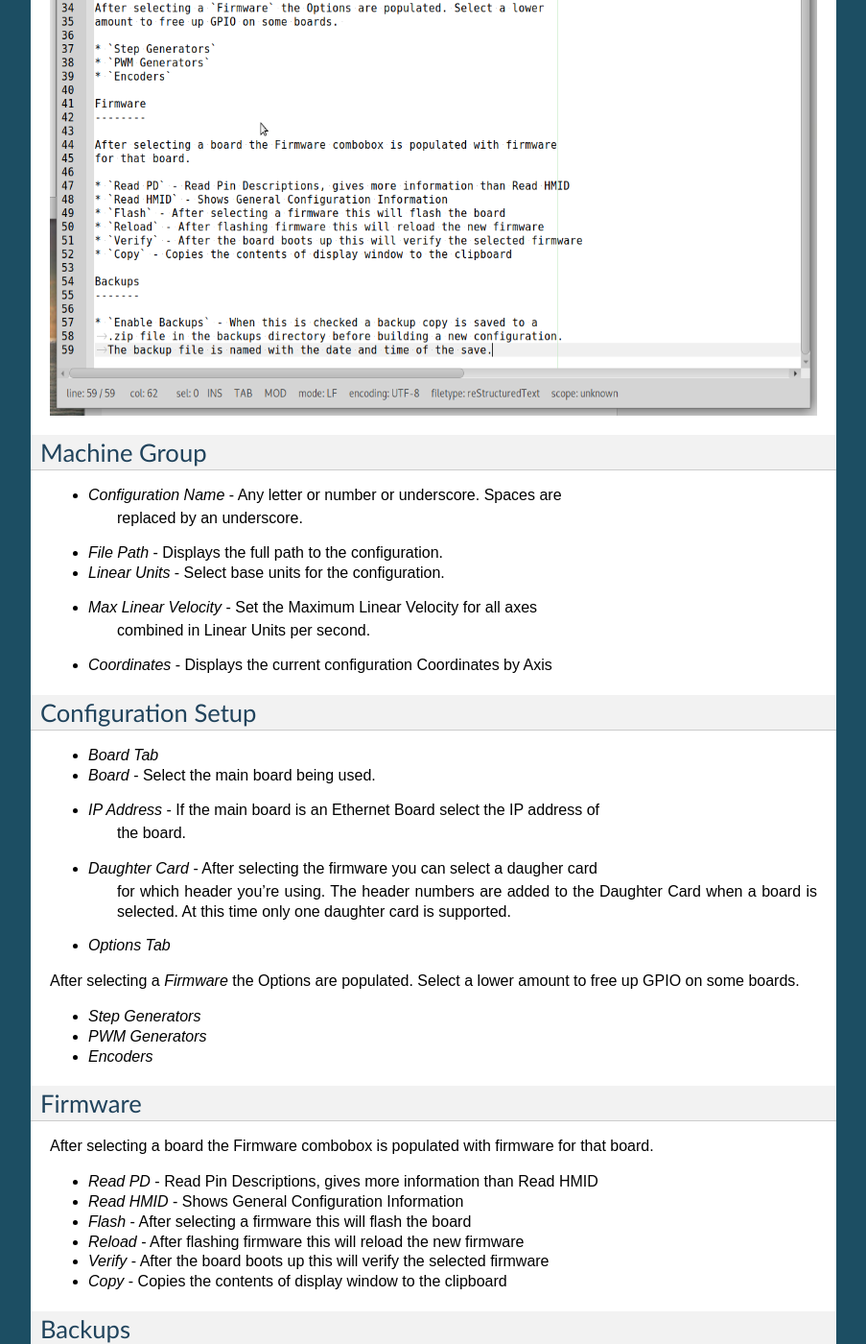
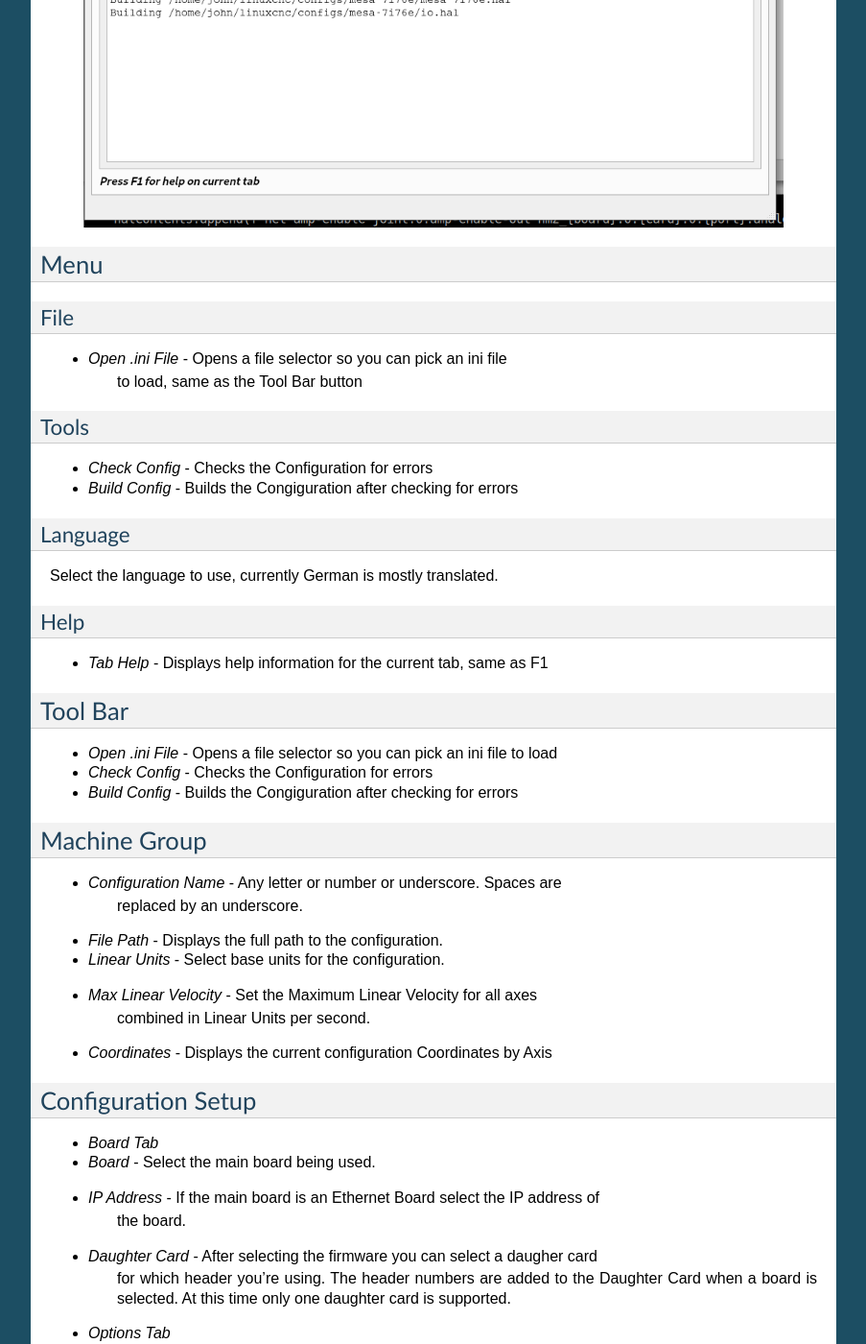
Before and after one commit to silopolis/mesact, a Sphinx documentation site: the page built from docs/source/machine.rst, in a window 1280 px wide and 1400 px high, scrolled down 570 px. Shown: the whole window at 96% size, without its empty margins (198-1101 px from the left). Built offline with Sphinx 7.4.7, drawn with Linux system fonts in a browser that asks for light colours; some of the changed text lies outside the part shown.

```diff
--- a/docs/source/index.rst
+++ b/docs/source/index.rst
@@ -10,3 +10,5 @@ The Mesa Configuration Tool creates LinuxCNC configuration files for
 
    install
    machine
+   info
+   display
--- a/docs/source/machine.rst
+++ b/docs/source/machine.rst
@@ -4,6 +4,38 @@ Machine Tab
 .. image:: images/machine-tab-01.png
     :align: center
     :scale: 75%
+
+Menu
+----
+
+File
+^^^^
+
+* `Open .ini File` - Opens a file selector so you can pick an ini file
+	to load, same as the Tool Bar button
+
+Tools
+^^^^^
+
+* `Check Config` - Checks the Configuration for errors
+* `Build Config` - Builds the Congiguration after checking for errors
+
+Language
+^^^^^^^^
+
+Select the language to use, currently German is mostly translated.
+
+Help
+^^^^
+
+* `Tab Help` - Displays help information for the current tab, same as F1
+
+Tool Bar
+--------
+
+* `Open .ini File` - Opens a file selector so you can pick an ini file to load
+* `Check Config` - Checks the Configuration for errors
+* `Build Config` - Builds the Congiguration after checking for errors
 
 Machine Group
 -------------
```
Also changed, not shown: docs/source/display.rst (added, +28 -0 lines), docs/source/info.rst (added, +10 -0 lines), docs/source/images/display-tab-01.png (added), docs/source/images/info-tab-01.png (added), docs/source/images/machine-tab-01.png, 8 other files.
